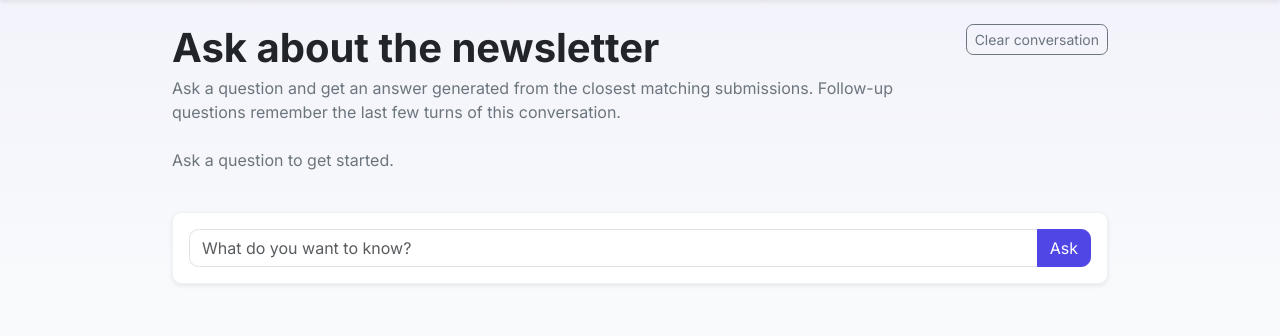
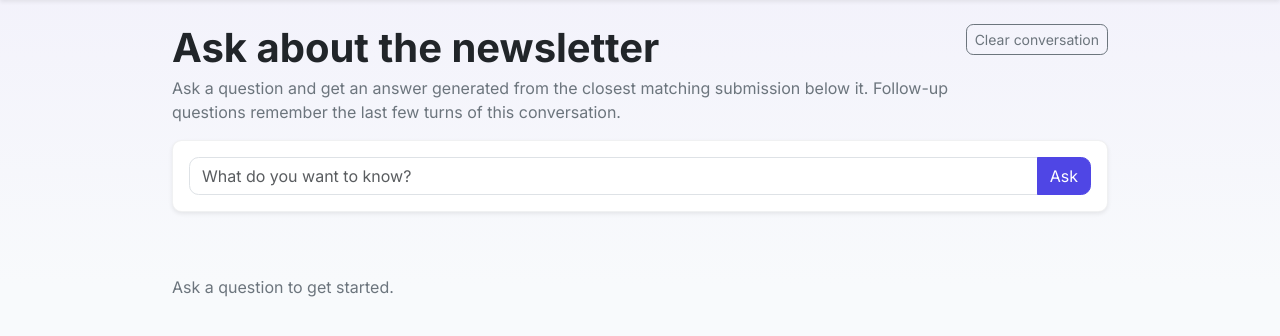
Before and after one commit to AIArchitectsClub/automated-newsletter-1, a FastAPI app: template app/templates/ask.html in a window 1280 px wide. Shown: the part 56-392 px from the top of the page. Run offline with FastAPI, Linux system fonts and the light colour scheme; the template is opened without the code that fills it, so the values that code supplies are empty; some libraries are stand-ins or nearby versions.

Commit message:
Keep Q&A input always reachable; show only the top matching source
Moved the ask form above the conversation log and switched new-turn
insertion to afterbegin, so the newest exchange appears right below the
input instead of pushing it further down the page as history grows.
History replay on page load is reversed to match (newest first). Each
answer now shows only its single closest matching submission instead of
up to five, for a less cluttered read.

```diff
--- a/app/routes/ask.py
+++ b/app/routes/ask.py
@@ -47,7 +47,10 @@ def ask_submit(request: Request, q: str = Form(...), user=Depends(require_auth))
     request.session["qa_history"] = history[-MAX_HISTORY_TURNS:]
 
     return templates.TemplateResponse(
-        request, "partials/qa_turn.html", {"turn": {"question": q, "answer": answer, "matches": matches}}
+        # Only show the single closest submission under the answer — the
+        # LLM prompt still sees several matches (see qa.py) for better
+        # synthesis, this just trims what's *displayed*.
+        request, "partials/qa_turn.html", {"turn": {"question": q, "answer": answer, "matches": matches[:1]}}
     )
 
 
--- a/app/templates/ask.html
+++ b/app/templates/ask.html
@@ -1,13 +1,13 @@
 {% extends "base.html" %}
 {% block title %}Ask{% endblock %}
 {% block content %}
-  <div class="d-flex justify-content-between align-items-start gap-2 mb-1">
+  <div class="d-flex justify-content-between align-items-start gap-2 mb-3">
     <div>
       <h1 class="fw-bold mb-1">Ask about the newsletter</h1>
       <p class="text-secondary mb-0">
         Ask a question and get an answer generated from the closest matching
-        submissions. Follow-up questions remember the last few turns of
-        this conversation.
+        submission below it. Follow-up questions remember the last few
+        turns of this conversation.
       </p>
     </div>
     <button
@@ -19,19 +19,15 @@
     >Clear conversation</button>
   </div>
 
-  <div id="qa-conversation" class="d-flex flex-column gap-3 my-4">
-    {% include "partials/qa_conversation.html" %}
-  </div>
-
   <form
     hx-post="/admin/ask"
     hx-target="#qa-conversation"
-    hx-swap="beforeend"
+    hx-swap="afterbegin"
     hx-indicator="#qa-progress"
     hx-disabled-elt="#qa-submit-btn"
     hx-request='{"timeout": 45000}'
     hx-on::after-request="this.reset()"
-    class="card shadow-sm p-3"
+    class="card shadow-sm p-3 mb-3"
   >
     <div class="input-group">
       <input type="text" name="q" class="form-control" placeholder="What do you want to know?" required autocomplete="off">
@@ -39,11 +35,15 @@
     </div>
   </form>
 
-  <div id="qa-progress" class="htmx-indicator mt-3">
+  <div id="qa-progress" class="htmx-indicator mb-3">
     <div class="progress" style="height: 6px;">
       <div class="progress-bar progress-bar-striped progress-bar-animated bg-primary" style="width: 100%"></div>
     </div>
     <p class="text-secondary small mt-1 mb-0">Thinking…</p>
+  </div>
+
+  <div id="qa-conversation" class="d-flex flex-column gap-3">
+    {% include "partials/qa_conversation.html" %}
   </div>
 
   <script>
@@ -52,7 +52,7 @@
       const warning = document.createElement('div');
       warning.className = 'alert alert-warning';
       warning.textContent = 'That took too long and timed out — please try again.';
-      conversation.appendChild(warning);
+      conversation.prepend(warning);
     });
   </script>
 {% endblock %}
--- a/app/templates/partials/qa_conversation.html
+++ b/app/templates/partials/qa_conversation.html
@@ -1,4 +1,4 @@
-{% for turn in history %}
+{% for turn in history|reverse %}
   {% include "partials/qa_turn.html" %}
 {% else %}
   <p class="text-secondary">Ask a question to get started.</p>
--- a/app/templates/partials/qa_turn.html
+++ b/app/templates/partials/qa_turn.html
@@ -12,7 +12,7 @@
 
   {% if turn.matches %}
     <div class="mt-2 ms-2 ps-2 border-start">
-      <p class="text-secondary small mb-2">Sources</p>
+      <p class="text-secondary small mb-2">Closest match</p>
       <div class="d-flex flex-column gap-2">
         {% for submission in turn.matches %}
           {% include "partials/submission_row.html" %}
```
